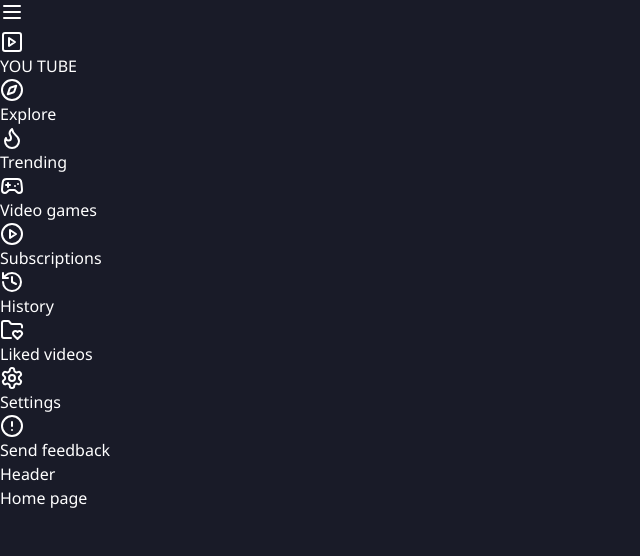
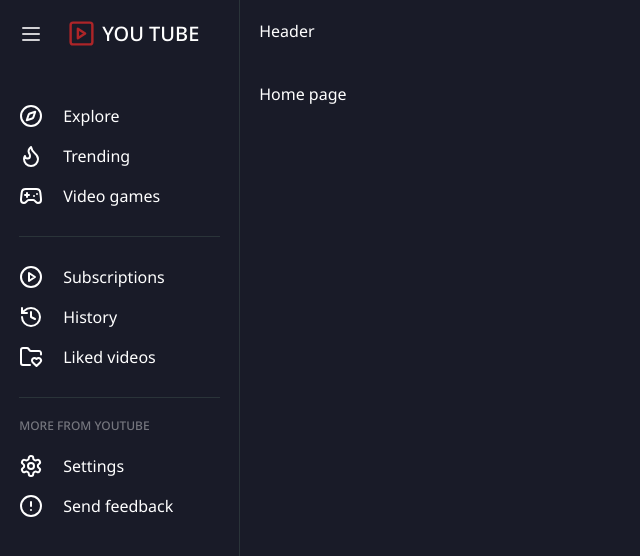
Before and after one commit to xGerfy/next.js-youtube, a Next.js app: page / in a window 1280 px wide. Shown: the top 556 px of the page, without its empty margins (0-640 px from the left). Built offline with nearby package versions, Linux system fonts and the light colour scheme.

Commit message:
add: style for sidebar

```diff
--- a/package.json
+++ b/package.json
@@ -9,6 +9,7 @@
     "lint": "next lint"
   },
   "dependencies": {
+    "clsx": "^2.1.1",
     "lucide-react": "^0.503.0",
     "next": "15.3.1",
     "react": "^19.0.0",
--- a/src/app/globals.css
+++ b/src/app/globals.css
@@ -1,12 +1,20 @@
-@import "tailwindcss";
+@import 'tailwindcss';
+
+:root {
+	--sidebar-width: 15rem;
+}
 
 @theme {
-  --primary: #ad2528;
-  --bg: #191b28;
-  --border: #2a3439;
+	--color-primary: #ad2528;
+	--color-bg: #191b28;
+	--color-border: #2a3439;
+
+	--padding-layout: 1.2rem;
 }
 
 body {
-  color: white;
-  background-color: var(--bg);
+	color: white;
+	background-color: var(--color-bg);
+	font-size: 1rem;
+	line-height: 1.5rem;
 }
--- /dev/null
+++ b/src/components/layout/Layout.module.css
@@ -0,0 +1,41 @@
+@keyframes hideSidebar {
+	from {
+		transform: translateX(0);
+		width: var(--sidebar-width);
+	}
+
+	to {
+		width: 3.8rem;
+		/* transform: translateX(-100%); */
+	}
+}
+
+@keyframes showSidebar {
+	from {
+		width: 3.8rem;
+		/* transform: translateX(-100%); */
+	}
+	to {
+		transform: translateX(0);
+		width: var(--sidebar-width);
+	}
+}
+
+.hidedSidebar > aside {
+	animation: hideSidebar 0.35s forwards;
+	flex-grow: 0;
+}
+
+.hidedSidebar > div {
+	width: 100%;
+}
+
+.hidedSidebar > aside > nav > div:first-child {
+	opacity: 0;
+	transition: 0.3s;
+}
+
+.showedSidebar > aside {
+	animation: showSidebar 0.3s forwards;
+	width: var(--sidebar-width);
+}
--- a/src/components/layout/Layout.tsx
+++ b/src/components/layout/Layout.tsx
@@ -1,12 +1,27 @@
-import type { PropsWithChildren } from 'react'
+'use client'
 
+import cn from 'clsx'
+import { type PropsWithChildren, useState } from 'react'
+
+import styles from './Layout.module.css'
 import { Content } from './content/Content'
 import { Sidebar } from './sidebar/Sidebar'
 
 export function Layout({ children }: PropsWithChildren<unknown>) {
+	const [isShowedSidebar, setIsShowedSidebar] = useState(true)
+
+	const toggleSidebar = () => {
+		setIsShowedSidebar(!isShowedSidebar)
+	}
+
 	return (
-		<main>
-			<Sidebar />
+		<main
+			className={cn(
+				'flex min-h-screen',
+				isShowedSidebar ? styles.showedSidebar : styles.hidedSidebar
+			)}
+		>
+			<Sidebar toggleSidebar={toggleSidebar} />
 			<Content>{children}</Content>
 		</main>
 	)
--- a/src/components/layout/content/Content.tsx
+++ b/src/components/layout/content/Content.tsx
@@ -4,9 +4,13 @@
 
 export function Content({ children }: PropsWithChildren<unknown>) {
 	return (
-		<div>
+		<div
+			style={{
+				flex: '1 1 0%'
+			}}
+		>
 			<Header />
-			<section>{children}</section>
+			<section className='p-layout'>{children}</section>
 		</div>
 	)
 }
--- a/src/components/layout/content/header/Header.tsx
+++ b/src/components/layout/content/header/Header.tsx
@@ -1,3 +1,3 @@
 export function Header() {
-	return <header>Header</header>
+	return <header className='p-layout'>Header</header>
 }
--- a/src/components/layout/sidebar/Sidebar.tsx
+++ b/src/components/layout/sidebar/Sidebar.tsx
@@ -3,13 +3,16 @@
 import { SidebarSubscriptions } from './menus/subscriptions/SidebarSubscriptions'
 import { MORE_SIDEBAR_DATA, SIDEBAR_DATA } from './sidebar.data'
 
-export function Sidebar() {
+export function Sidebar({ toggleSidebar }: { toggleSidebar: () => void }) {
 	return (
-		<aside>
-			<SidebarHeader />
+		<aside className='p-layout border-r border-border whitespace-nowrap overflow-hidden'>
+			<SidebarHeader toggleSidebar={toggleSidebar} />
 			<SidebarMenu menu={SIDEBAR_DATA} />
 			<SidebarSubscriptions />
-			<SidebarMenu menu={MORE_SIDEBAR_DATA} />
+			<SidebarMenu
+				title='More from youtube'
+				menu={MORE_SIDEBAR_DATA}
+			/>
 		</aside>
 	)
 }
--- a/src/components/layout/sidebar/header/SidebarHeader.tsx
+++ b/src/components/layout/sidebar/header/SidebarHeader.tsx
@@ -1,15 +1,28 @@
+import { PUBLIC_PAGE } from '@/config/public-page.config'
+import { COLORS } from '@/constants/colors.constants'
 import { Menu, SquarePlay } from 'lucide-react'
+import Link from 'next/link'
 
-export function SidebarHeader() {
+export function SidebarHeader({ toggleSidebar }: { toggleSidebar: () => void }) {
 	return (
-		<div>
-			<button>
+		<div className='flex items-center gap-6 mb-12'>
+			<button
+				className='opacity-80 hover:opacity-100 transition-opacity duration-300 ease-in-out'
+				onClick={toggleSidebar}
+			>
 				<Menu />
 			</button>
-			<span>
-				<SquarePlay />
-				<span>YOU TUBE</span>
-			</span>
+
+			<Link
+				href={PUBLIC_PAGE.HOME}
+				className='flex items-center gap-1.5'
+			>
+				<SquarePlay
+					color={COLORS.primary}
+					size={29}
+				/>
+				<span className='font-medium text-xl'>YOU TUBE</span>
+			</Link>
 		</div>
 	)
 }
--- a/src/components/layout/sidebar/menus/MenuItem.tsx
+++ b/src/components/layout/sidebar/menus/MenuItem.tsx
@@ -9,10 +9,14 @@
 export function MenuItem({ item }: Props) {
 	return (
 		<li>
-			<Link href={item.link}>
-				<item.icon />
+			<Link
+				href={item.link}
+				className='group py-2 flex items-center gap-5 '
+			>
+				<item.icon className='group-hover:text-primary transition duration-300 ease-in-out group-hover:rotate-6 min-w-6' />
 				<span>{item.label}</span>
 			</Link>
+			{item.isBottomBorder && <span className='h-[1px] bg-border my-5 w-full block'></span>}
 		</li>
 	)
 }
--- a/src/components/layout/sidebar/menus/SidebarMenu.tsx
+++ b/src/components/layout/sidebar/menus/SidebarMenu.tsx
@@ -9,7 +9,7 @@
 export function SidebarMenu({ menu, title }: Props) {
 	return (
 		<nav>
-			{title && <div>{title}</div>}
+			{title && <div className='opacity-40 uppercase font-medium text-xs mb-3 '>{title}</div>}
 			<ul>
 				{menu.map(menuItem => (
 					<MenuItem
--- /dev/null
+++ b/src/constants/colors.constants.ts
@@ -0,0 +1,5 @@
+export const COLORS = {
+	primary: '#ad2528',
+	bg: '#191b28',
+	border: '#2a3439'
+}
```
Also changed, not shown: 1 other file (tests, documents, lock files or other folders).
